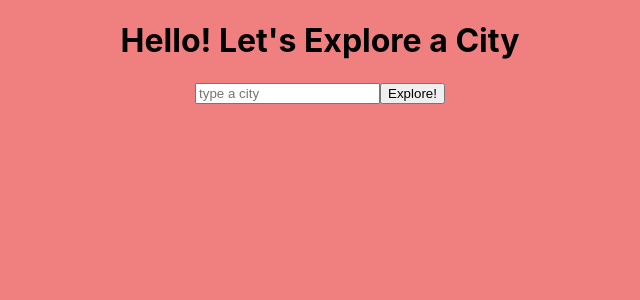
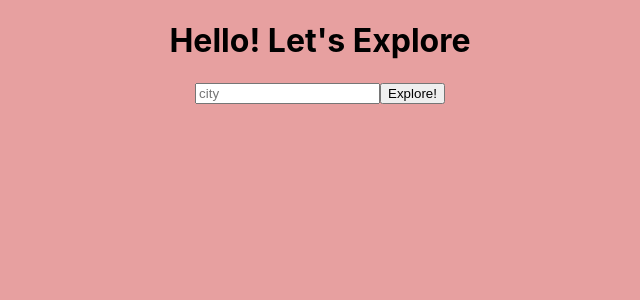
Before and after one commit to denekm/city-explore, a React (Create React App) app: page / in a window 1280 px wide. Shown: the top 300 px of the page, without its empty margins (320-960 px from the left). Built offline with nearby package versions, Linux system fonts and the light colour scheme.

Commit message:
fixed components

```diff
--- a/package.json
+++ b/package.json
@@ -9,6 +9,7 @@
     "axios": "^0.26.1",
     "bootstrap": "^5.1.3",
     "react": "^17.0.2",
+    "react-bootstrap": "^2.2.1",
     "react-dom": "^17.0.2",
     "react-scripts": "5.0.0",
     "web-vitals": "^2.1.4"
--- a/src/App.css
+++ b/src/App.css
@@ -38,7 +38,7 @@
 }
 
 body{
-  background-color: lightcoral;
+  background-color: rgb(231, 160, 160);
 }
 
 h3{
--- a/src/App.js
+++ b/src/App.js
@@ -1,5 +1,7 @@
 import React from 'react';
 import './App.css';
+import Header from './Header';
+import Footer from './Footer';
 import axios from 'axios';
 
 
@@ -19,7 +21,9 @@ class App extends React.Component {
     try {
 
       const url = `https://us1.locationiq.com/v1/search.php?key=${process.env.REACT_APP_LOCATIONIQ_KEY}&q=${this.state.searchQuery}&format=json`
+
       const response = await axios.get(url);
+
       console.log(response);
       this.setState({ err: '' });
       this.setState({ locationObj: response.data[0] });
@@ -33,8 +37,8 @@ class App extends React.Component {
   render() {
     return (
       <div className='App'>
-        <h1>Hello! Let's Explore a City</h1>
-        <input onChange={(event) => this.setState({ searchQuery: event.target.value })} placeholder='type a city'></input>
+        <Header />
+        <input onChange={(event) => this.setState({ searchQuery: event.target.value })} placeholder='city'></input>
         <button onClick={this.getLocation}> Explore!</button>
 
         {this.state.locationObj.display_name &&
@@ -51,6 +55,7 @@ class App extends React.Component {
           </>
         }
       </div >
+
     );
   }
 }
--- /dev/null
+++ b/src/Footer.js
@@ -0,0 +1,13 @@
+import React from 'react';
+
+class Footer extends React.Component {
+  render() {
+    return (
+      <>
+        <h2> Created by: Marta Deneke </h2>
+      </>
+    )
+  }
+}
+
+export default Footer;
--- /dev/null
+++ b/src/Header.js
@@ -0,0 +1,16 @@
+import React from 'react';
+
+class Header extends React.Component {
+  render(){
+    return(
+      <>
+      <h1>Hello! Let's Explore</h1>
+      </>
+    )
+  }
+}
+
+
+
+
+export default Header;
```
Also changed, not shown: 1 other file (tests, documents, lock files or other folders).
